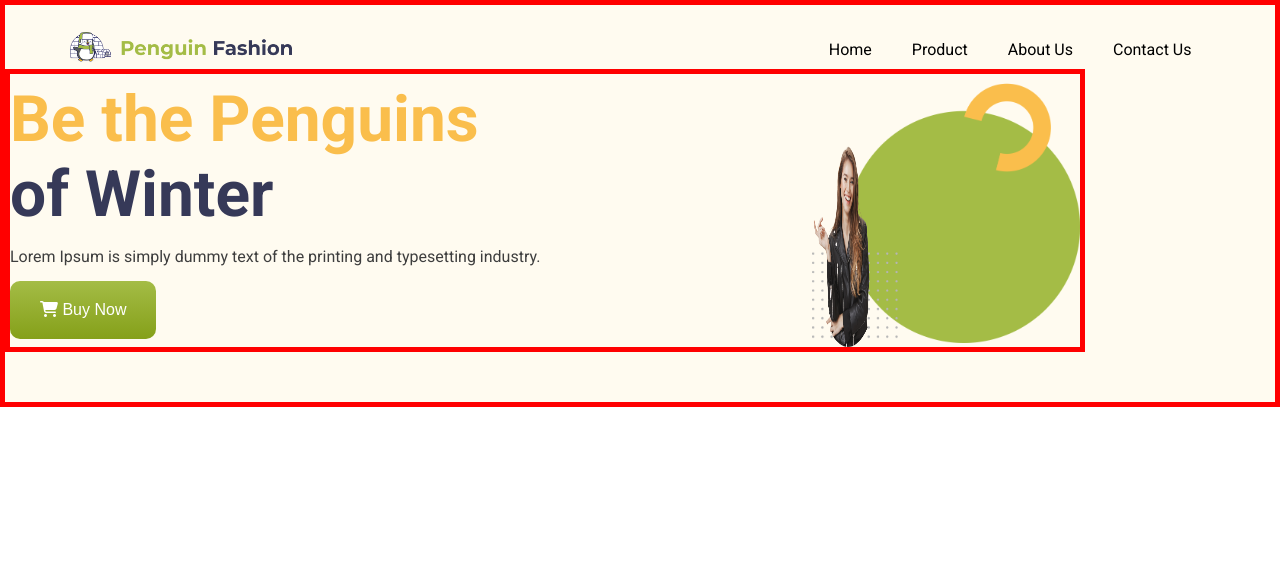
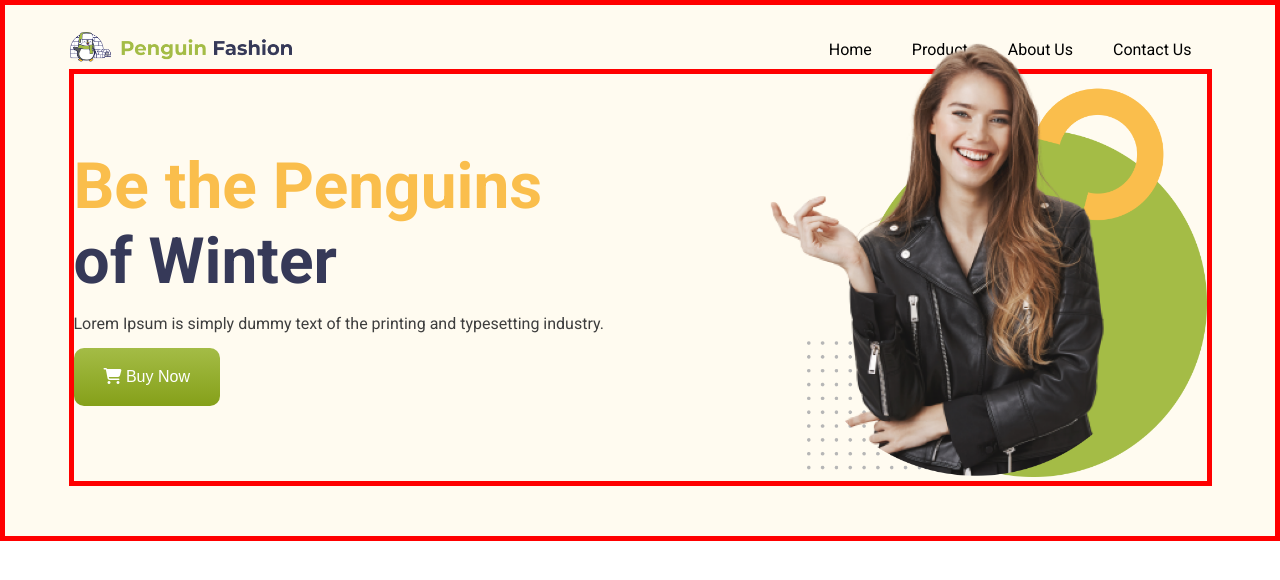
Before and after one commit to shahidulshohid/responsive-fashion-project, a plain HTML site: page index.html in a window 1280 px wide. Drawn offline with Linux system fonts and the light colour scheme.

Commit message:
banner section update is done

```diff
--- a/index.html
+++ b/index.html
@@ -14,7 +14,7 @@
         <!-- navbar starts here  -->
         <nav class="navbar">
           <div class="logo">
-            <img src="Logo, Icon/Group 33072.png" alt="" />
+            <img src="Logo/33072.png" alt="" />
           </div>
           <ul>
             <li><a href="#">Home</a></li>
@@ -40,12 +40,8 @@
             <button class="shared-btn"><i class="fa-solid fa-cart-shopping"></i> Buy Now</button>
           </div>
           <div class="banner-img">
-            <!-- <div class="img-one"> -->
-              <img class="img-one" src="Logo, Icon/Group 33091.png" alt="">
-            <!-- </div> -->
-            <!-- <div class="img-two"> -->
+              <img class="img-one" src="Logo/33091.png" alt="">
               <img  class="img-two" src="Image/Mask Group.png" alt="">
-            <!-- </div> -->
           </div>
         </section>
       </div>
--- a/styles/responsive.css
+++ b/styles/responsive.css
@@ -1,3 +1,4 @@
+
 @media screen and (max-width: 992px) {
     /* navbar responsive styles here */
     .navbar ul {
--- a/styles/style.css
+++ b/styles/style.css
@@ -77,7 +77,8 @@ p {
 }
 /* banner section styles here  */
 .banner-section {
-  width: 85%;
+  width:90%;
+  margin: 0 auto;
   border: 5px solid red;
   display: flex;
   justify-content: space-between;
@@ -98,20 +99,14 @@ p {
   color: rgb(62, 62, 62);
   margin: 15px 0;
 }
-.banner-img, .img-one {
-  width: 25%;
+.banner-img .img-one {
+  width: 400px;
   position: relative;
-  top: 0;
-  right: 0;
 }
 .banner-img .img-two {
-  width: 25%;
+  width: 400px;
 	position: absolute;
-  top: 0;
-  left: 0;
+  top: -113px;
+  right: 119px;
 
 }
-.banner-img .img-one, .img-two {
-  width: 100%;
-  height: 100%;
-}
```
Also changed, not shown: Logo/33072.png (renamed from Logo, Icon/Group 33072.png), Logo/33091.png (renamed from Logo, Icon/Group 33091.png), Logo/Group 33102.png (renamed from Logo, Icon/Group 33102.png), Logo/XMLID 1.png (renamed from Logo, Icon/XMLID 1.png), Logo/green.png (renamed from Logo, Icon/green.png), Logo/image 12.png (renamed from Logo, Icon/image 12.png), Logo/image 13.png (renamed from Logo, Icon/image 13.png), Logo/image 14.png (renamed from Logo, Icon/image 14.png), Logo/shopping-cart 1.png (renamed from Logo, Icon/shopping-cart 1.png).
